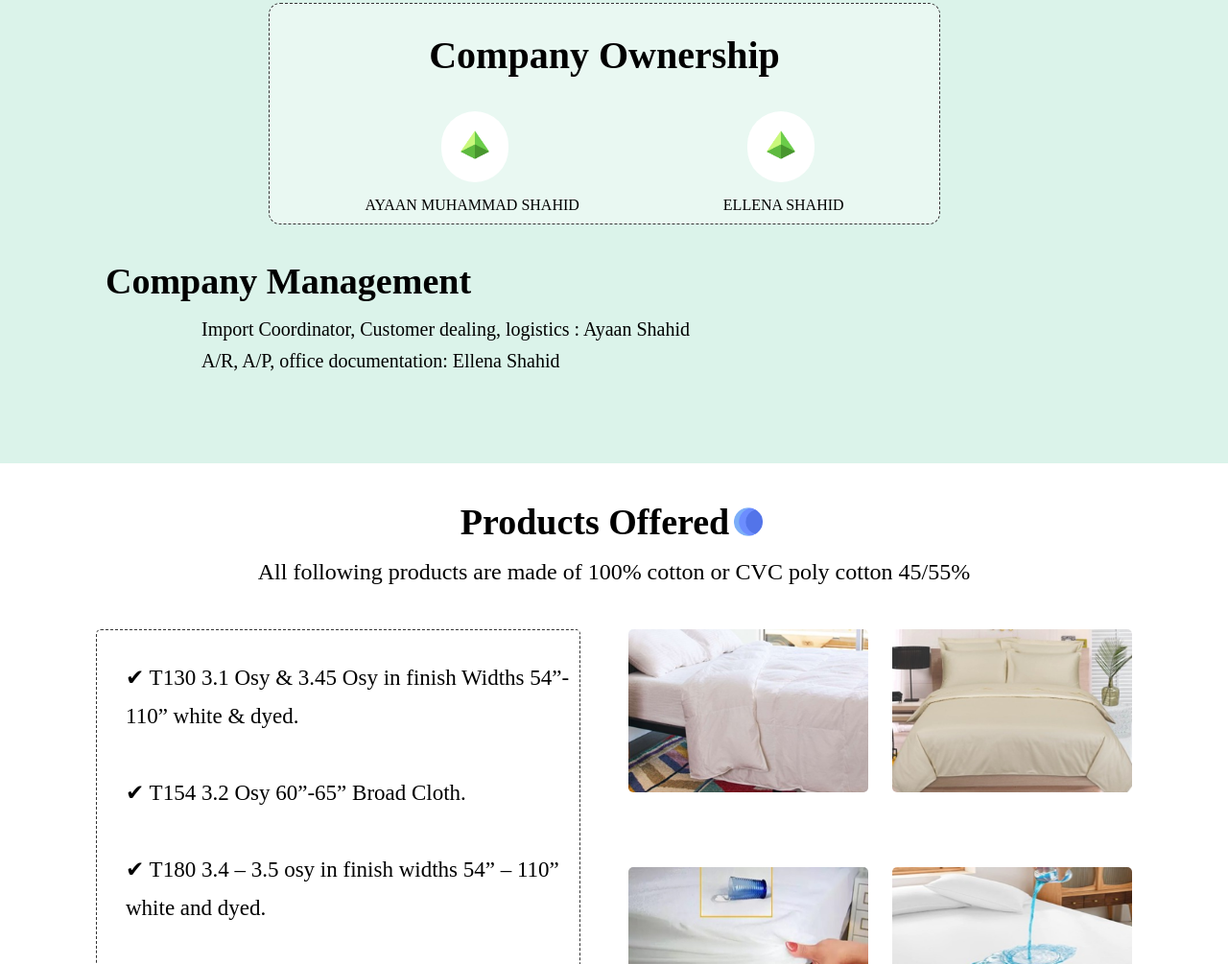
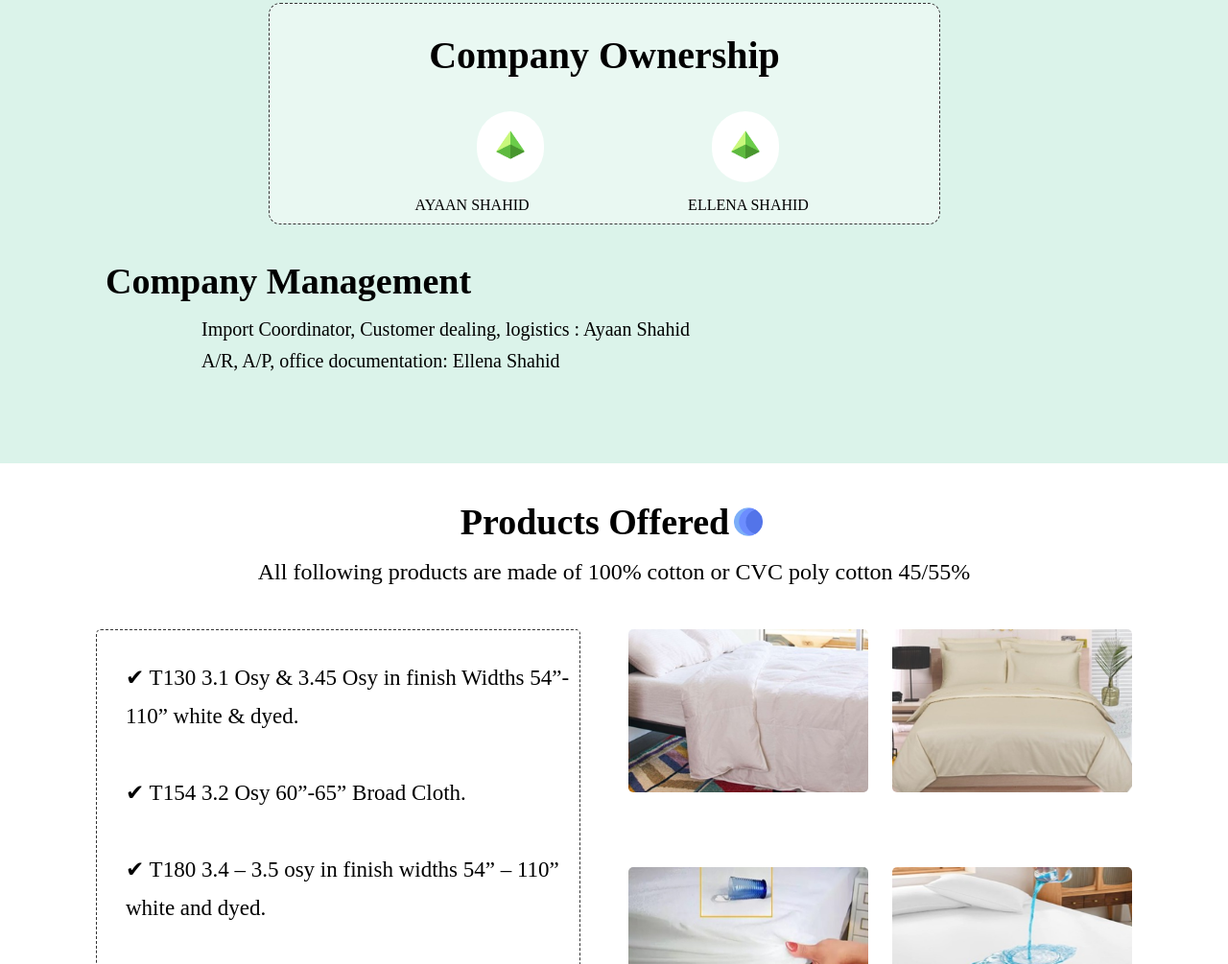
Before and after one commit to No-Name-No-Work/Cloth, a plain HTML site: page index.html in a window 1280 px wide. Shown: the part 1496-2501 px from the top of the page at 96% size. Drawn offline with Linux system fonts and the light colour scheme.

Commit message:
Update index.html

```diff
--- a/index.html
+++ b/index.html
@@ -90,7 +90,7 @@
                 <div class="ownership-12">
                     <div class="ownership-13">
                         <p id="ownership-1" ><img src="./ownership.png" alt=""></p>
-                        <p>AYAAN MUHAMMAD SHAHID</p>
+                        <p>AYAAN SHAHID</p>
 
                     </div>
                     <div class="ownership-14">
```
